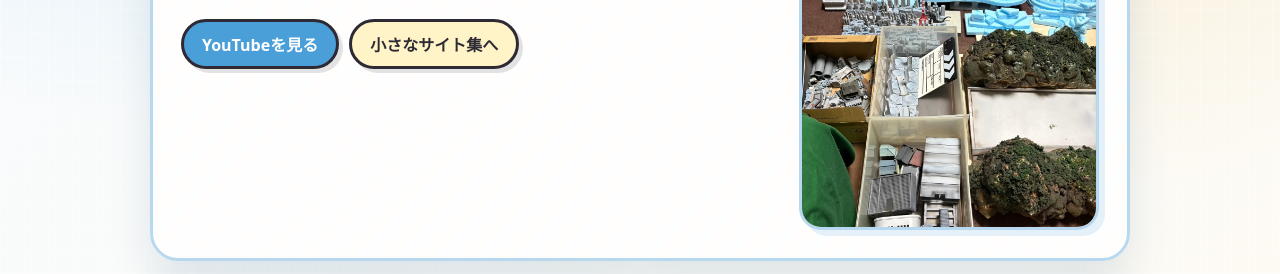
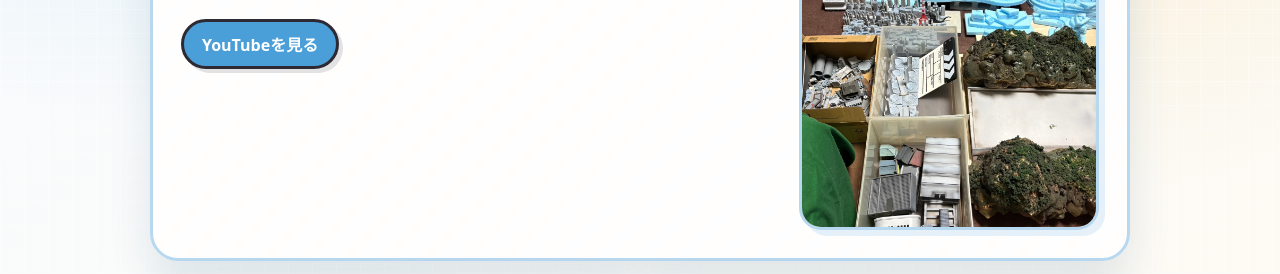
Before and after one commit to sitegarden/yuruori, a plain HTML site: page site/code/index.html in a window 1280 px wide. Shown: the part 447-721 px from the top of the page. Drawn offline with Linux system fonts and the light colour scheme.

Commit message:
Update index.html

```diff
--- a/site/code/index.html
+++ b/site/code/index.html
@@ -38,9 +38,6 @@
         <div class="button-row">
           <a class="main-button" href="https://youtu.be/HS_p6d64-3s?si=tL-9E1g2SuuMXBXW" target="_blank" rel="noopener">
             YouTubeを見る
-          </a>
-          <a class="sub-button" href="../">
-            小さなサイト集へ
           </a>
         </div>
       </div>
```
